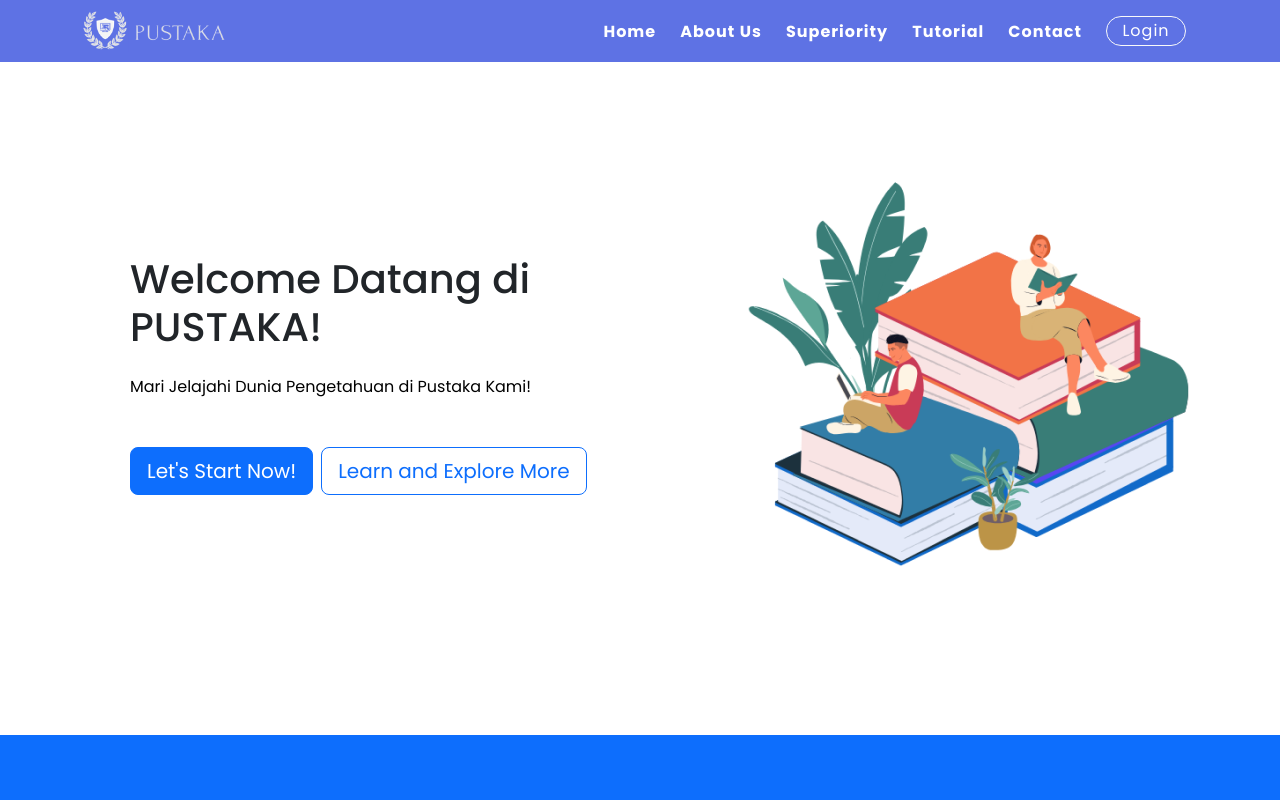
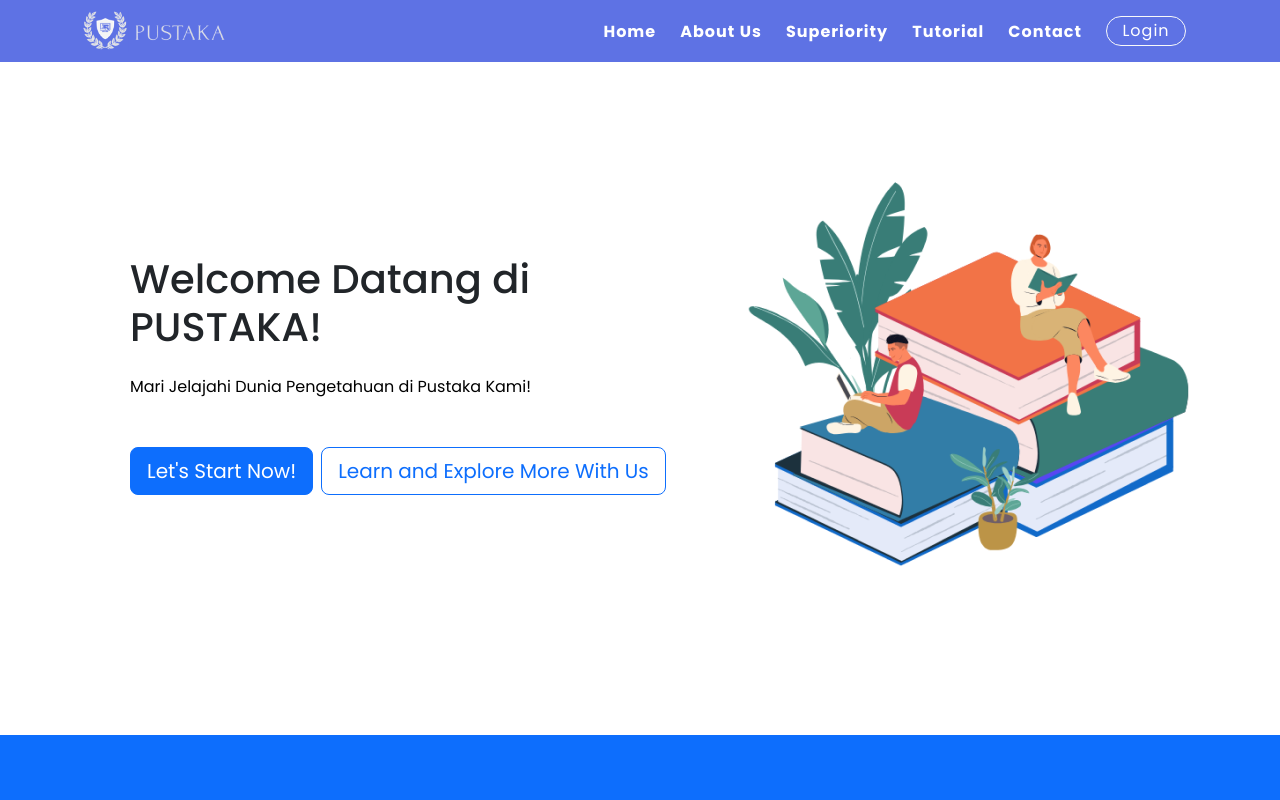
Before and after one commit to Agusprab/Pustaka_Capstone, a React (Vite) app: page / in a window 1280 px wide. Shown: the top 800 px of the page. Built offline with nearby package versions, Linux system fonts and the light colour scheme.

Commit message:
landing page 3

```diff
--- a/src/pages/LandingPage.jsx
+++ b/src/pages/LandingPage.jsx
@@ -34,7 +34,7 @@ function LandingPage() {
                       Let's Start Now!
                     </button>
                     <button className="btn btn-lg btn-outline-primary">
-                      Learn and Explore More
+                      Learn and Explore More With Us
                     </button>
                   </div>
                 </div>
```
